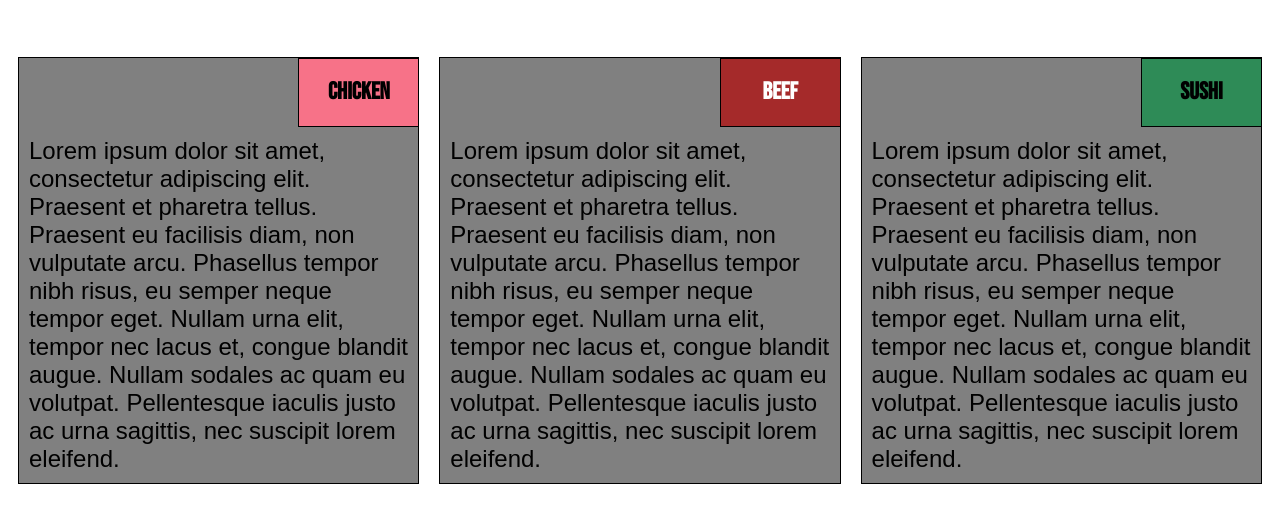
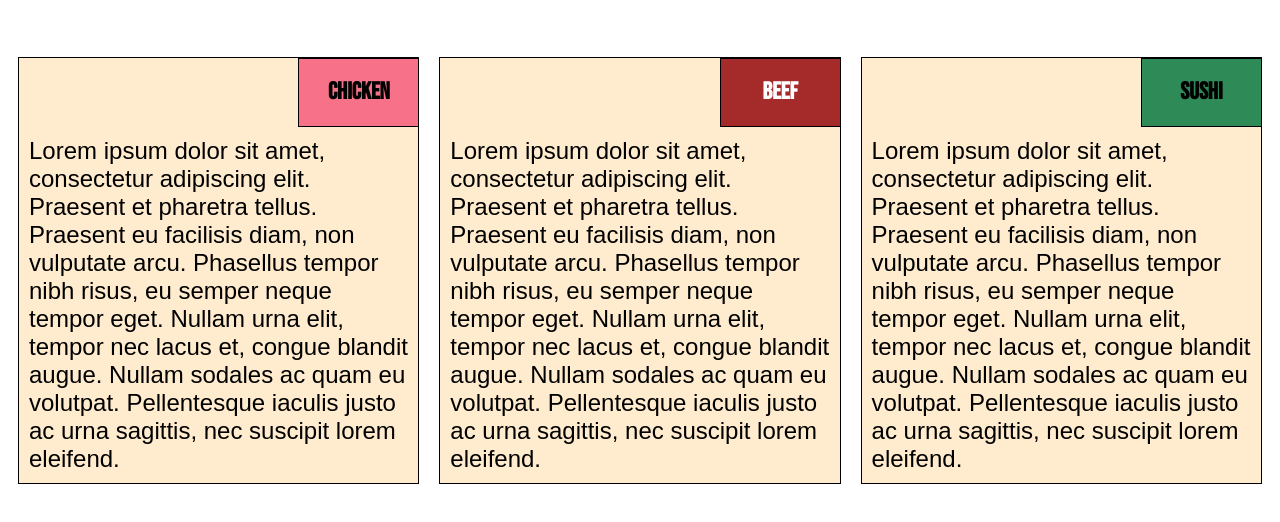
Before and after one commit to Subhojit907/JHU-Web_Dev_Assignments, a plain HTML site: page index.html in a window 1280 px wide. Shown: the part 118-640 px from the top of the page. Drawn offline with Linux system fonts and the light colour scheme.

Commit message:
Second Commit

```diff
--- a/css/style.css
+++ b/css/style.css
@@ -43,7 +43,7 @@ p{
 }
 section{
     border: 1px solid;
-    background-color: gray;
+    background-color: #FFEBCD;
     width: 100%;
     height: auto;
     position: relative;
```
